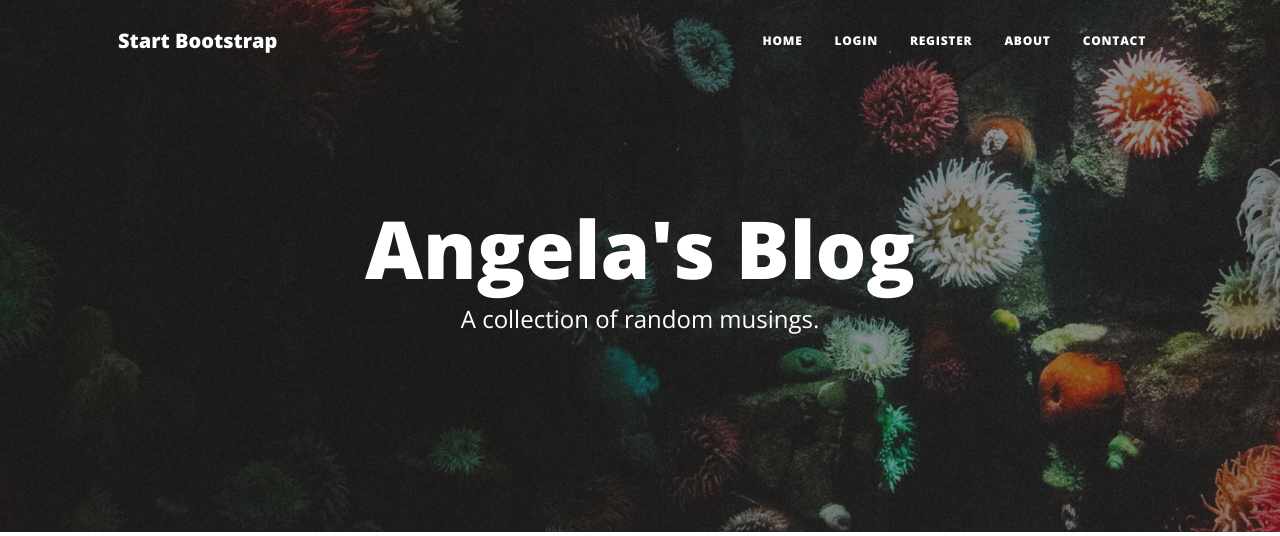
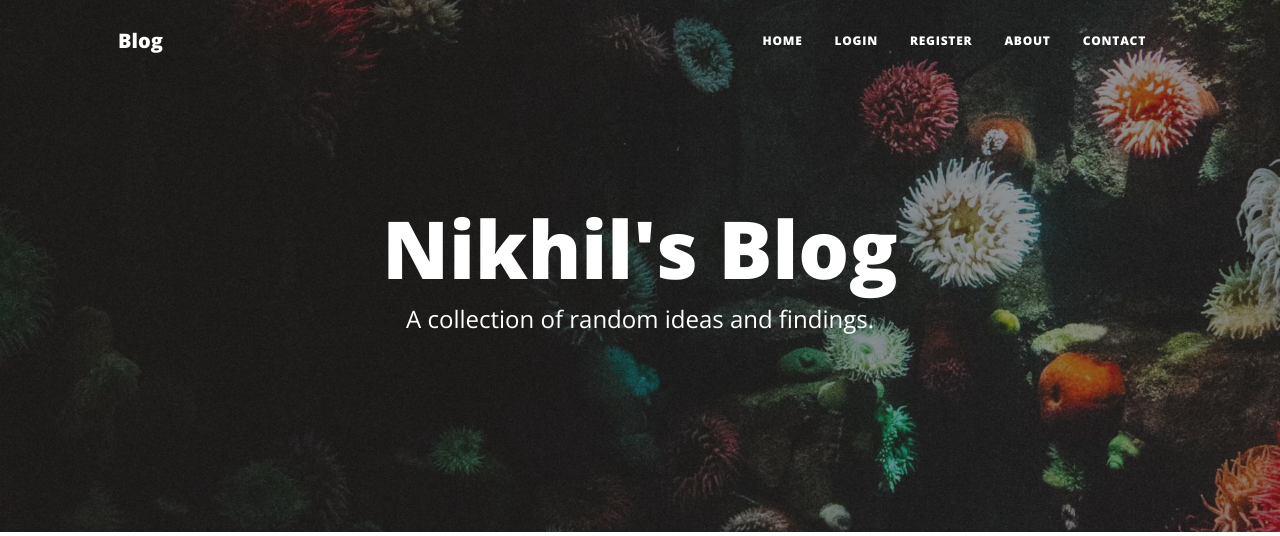
Before and after one commit to Nikhilk147/blogs, a Flask app: page / in a window 1280 px wide. Shown: the top 536 px of the page. Run offline with Flask 3, Linux system fonts and the light colour scheme; data that the repository does not hold is empty; some libraries are stand-ins or nearby versions.

Commit message:
fixed bugs

```diff
--- a/forms.py
+++ b/forms.py
@@ -13,20 +13,20 @@ class CreatePostForm(FlaskForm):
     submit = SubmitField("Submit Post")
 
 
-# TODO: Create a RegisterForm to register new users
+
 class RegisterForm(FlaskForm):
     name = StringField("Name", validators=[DataRequired()])
     password = PasswordField("Password", validators=[DataRequired()])
     email = StringField("Email", validators=[DataRequired()])
     submit = SubmitField("Submit")
 
-# TODO: Create a LoginForm to login existing users
+
 class LoginForm(FlaskForm):
     email = StringField("Email",validators=[DataRequired()])
     password = PasswordField("Password",validators=[DataRequired()])
     submit = SubmitField("Login")
 
-# TODO: Create a CommentForm so users can leave comments below posts
+
 class CommentForm(FlaskForm):
     text = CKEditorField("Comment",validators=[DataRequired()])
     submit = SubmitField("Post your Comment")
--- a/templates/header.html
+++ b/templates/header.html
@@ -8,7 +8,7 @@
     />
     <meta name="description" content="" />
     <meta name="author" content="" />
-    <title>Angela's Blog</title>
+    <title>Nikhil's Blog</title>
     {% block styles %}
     <!-- Load Bootstrap-Flask CSS here -->
     {{ bootstrap.load_css() }}
@@ -44,7 +44,7 @@
     <!-- Navigation-->
     <nav class="navbar navbar-expand-lg navbar-light" id="mainNav">
       <div class="container px-4 px-lg-5">
-        <a class="navbar-brand" href="/">Start Bootstrap</a>
+        <a class="navbar-brand" href="/">Blog</a>
         <button
           class="navbar-toggler"
           type="button"
@@ -66,7 +66,7 @@
                 >Home</a
               >
             </li>
-            <!-- TODO: Only show Login/Register if user is logged out. Otherwise show "Log Out" -->
+
             {% if not current_user.is_authenticated: %}
             <li class="nav-item">
               <a
--- a/templates/index.html
+++ b/templates/index.html
@@ -9,8 +9,8 @@
     <div class="row gx-4 gx-lg-5 justify-content-center">
       <div class="col-md-10 col-lg-8 col-xl-7">
         <div class="site-heading">
-          <h1>Angela's Blog</h1>
-          <span class="subheading">A collection of random musings.</span>
+          <h1>Nikhil's Blog</h1>
+          <span class="subheading">A collection of random ideas and findings.</span>
         </div>
       </div>
     </div>
@@ -31,7 +31,7 @@
           Posted by
           <a href="#">{{post.author.name}}</a>
           on {{post.date}}
-          <!-- TODO: Only show delete button if user id is 1 (admin user) -->
+
           <a href="{{url_for('delete_post', post_id=post.id) }}">✘</a>
         </p>
       </div>
@@ -40,7 +40,7 @@
       {% endfor %}
 
       <!-- New Post -->
-      <!-- TODO: Only show Create Post button if user id is 1 (admin user) -->
+
       {%if current_user.id == 1:%}
       <div class="d-flex justify-content-end mb-4">
         <a
--- a/templates/login.html
+++ b/templates/login.html
@@ -21,7 +21,7 @@ include "header.html" %}
 <main class="mb-4">
   <div class="container">
     <div class="row">
-      <!-- TODO: add a flash message here for users registering twice -->
+
       {% with messages = get_flashed_messages() %}
       {% if messages %}
       {% for message in messages %}
@@ -30,7 +30,7 @@ include "header.html" %}
       {% endif %}
       {% endwith %}
       <div class="col-lg-8 col-md-10 mx-auto">
-        <!--TODO: render login form here-->
+
         {{ render_form(form, novalidate = True,button_map ={"submit":"primary"}) }}
       </div>
     </div>
--- a/templates/post.html
+++ b/templates/post.html
@@ -25,7 +25,7 @@
     <div class="row gx-4 gx-lg-5 justify-content-center">
       <div class="col-md-10 col-lg-8 col-xl-7">
         {{ post.body|safe }}
-        <!--TODO: Only show Edit Post button if user id is 1 (admin user) -->
+
 
         {% if current_user.id == 1: %}
         <div class="d-flex justify-content-end mb-4">
@@ -38,12 +38,12 @@
         {% endif %}
 
         <!-- Comments Area -->
-        <!-- TODO: Add a CKEditor for commenting below -->
+
         {{ ckeditor.load() }}
         {{ ckeditor.config(name="body") }}
         {{ render_form(form, novalidate=True, button_map={"submit":"primary"}) }}
         <div class="comment">
-          <!-- TODO: Show all the comments on a post -->
+
           {% for comment in post.comments: %}
             <li>
               <div class="commenterImage">
--- a/templates/register.html
+++ b/templates/register.html
@@ -28,7 +28,7 @@
         {% endif %}
       {% endwith %}
       <div class="col-lg-8 col-md-10 mx-auto">
-        <!--TODO: render your registration form here-->
+
         {{render_form(form, novalidate=True, button_map={"submit": "primary"}) }}
       </div>
     </div>
```
